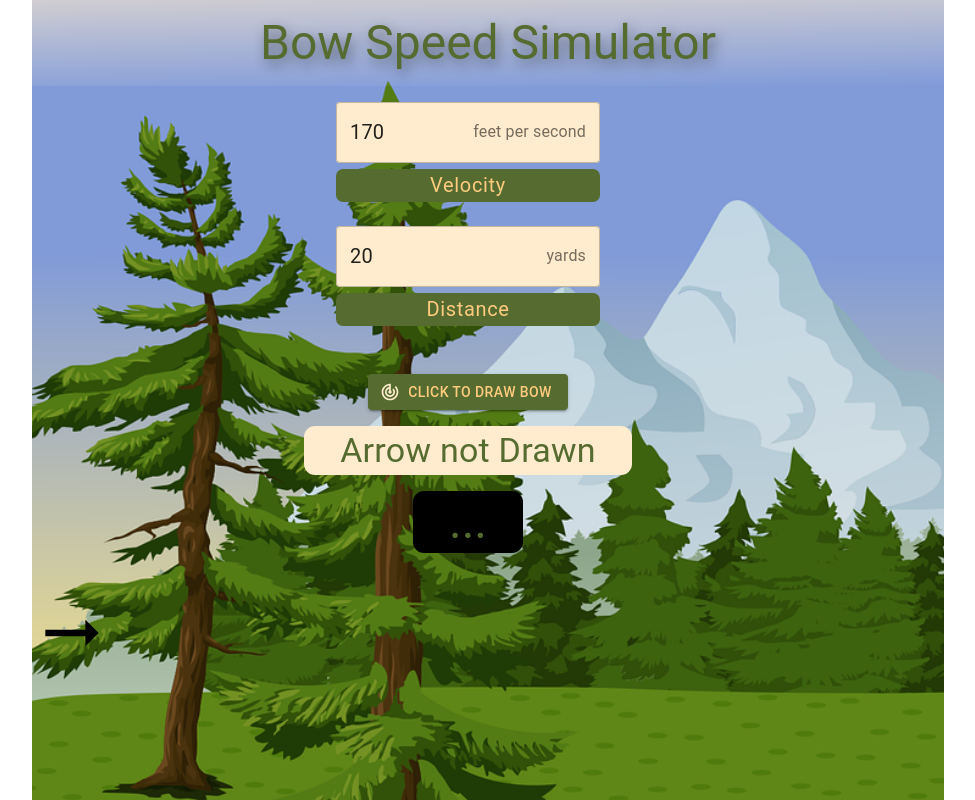
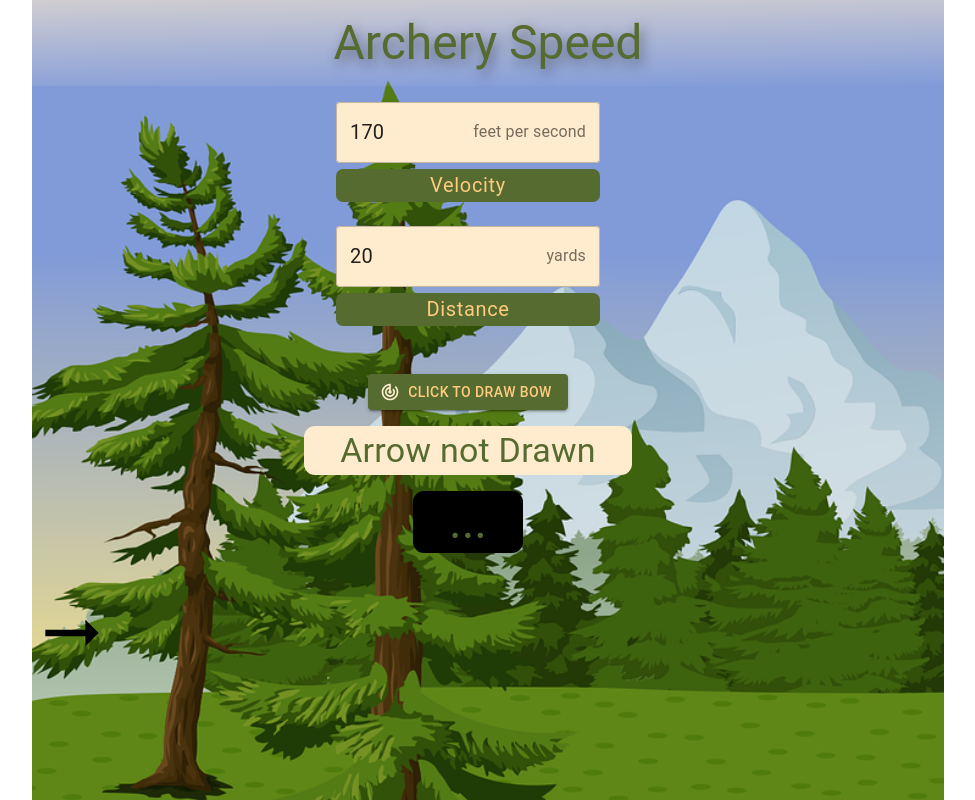
Before and after one commit to michael-williamson/archery_timer, a React (Create React App) app: page / in a window 1280 px wide. Shown: the whole page, without its empty margins (152-1127 px from the left). Built offline with nearby package versions, Linux system fonts and the light colour scheme.

Commit message:
Changed site name to Archery Speed

```diff
--- a/public/index.html
+++ b/public/index.html
@@ -27,7 +27,7 @@
       work correctly both with client-side routing and a non-root public URL.
       Learn how to configure a non-root public URL by running `npm run build`.
     -->
-    <title>Trad Archery</title>
+    <title>Archery Speed</title>
   </head>
   <body>
     <noscript>You need to enable JavaScript to run this app.</noscript>
--- a/src/App.js
+++ b/src/App.js
@@ -7,7 +7,7 @@ function App() {
     <Container maxWidth="md">
       <div className="App">
         <Typography variant="h3" color="primary" className="title">
-          Bow Speed Simulator
+          Archery Speed
         </Typography>
         <BowDemo />
       </div>
```
Also changed, not shown: public/manifest.json, 1 other file (tests, documents, lock files or other folders).
